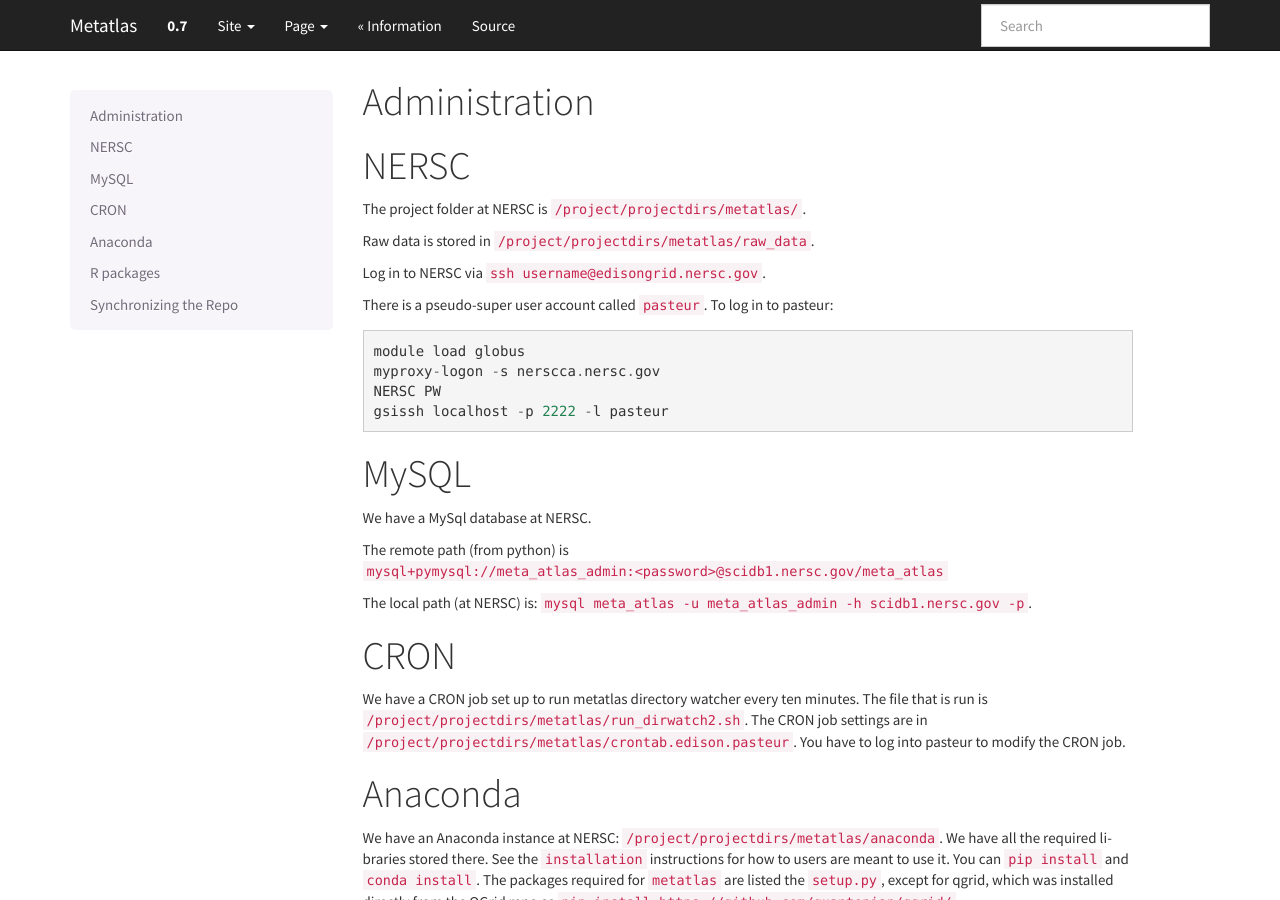
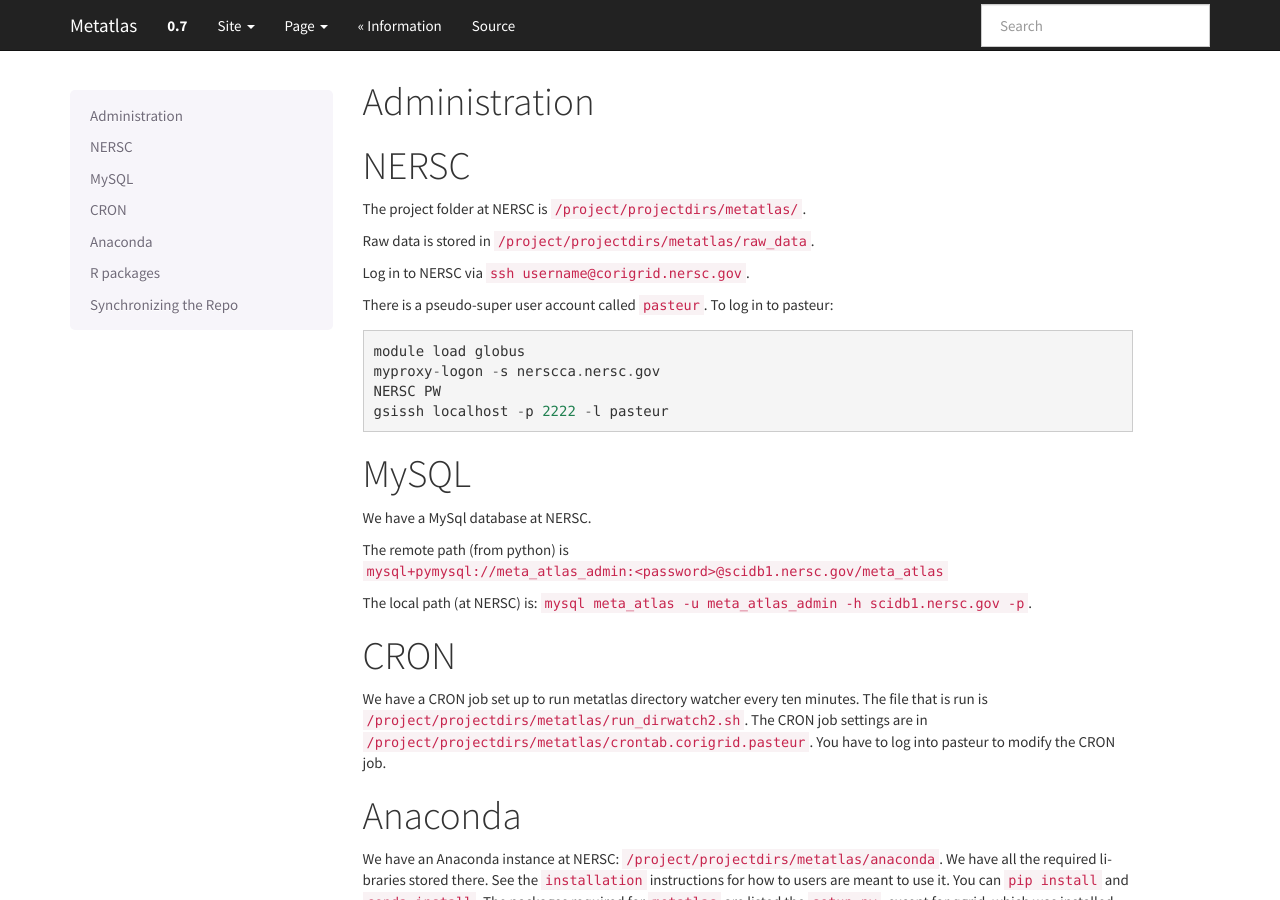
Before and after one commit to biorack/metatlas, a Sphinx documentation site: the page built from docs/source/admin.rst, in a window 1280 px wide and 900 px high. Built offline with Sphinx 7.4.7, drawn with Linux system fonts in a browser that asks for light colours; formulas are drawn with MathJax 3; pages that are not in the unit, such as notebooks, are missing from menus.

Commit message:
changed edison to corigrid in the paths

```diff
--- a/docs/source/admin.rst
+++ b/docs/source/admin.rst
@@ -8,7 +8,7 @@ The project folder at NERSC is ``/project/projectdirs/metatlas/``.
 
 Raw data is stored in ``/project/projectdirs/metatlas/raw_data``.
 
-Log in to NERSC via ``ssh username@edisongrid.nersc.gov``.
+Log in to NERSC via ``ssh username@corigrid.nersc.gov``.
 
 There is a pseudo-super user account called ``pasteur``. To log in to
 pasteur:
@@ -38,7 +38,7 @@ We have a CRON job set up to run metatlas directory watcher every ten
 minutes. The file that is run is
 ``/project/projectdirs/metatlas/run_dirwatch2.sh``. The CRON job
 settings are in
-``/project/projectdirs/metatlas/crontab.edison.pasteur``. You have to
+``/project/projectdirs/metatlas/crontab.corigrid.pasteur``. You have to
 log into pasteur to modify the CRON job.
 
 Anaconda
```
